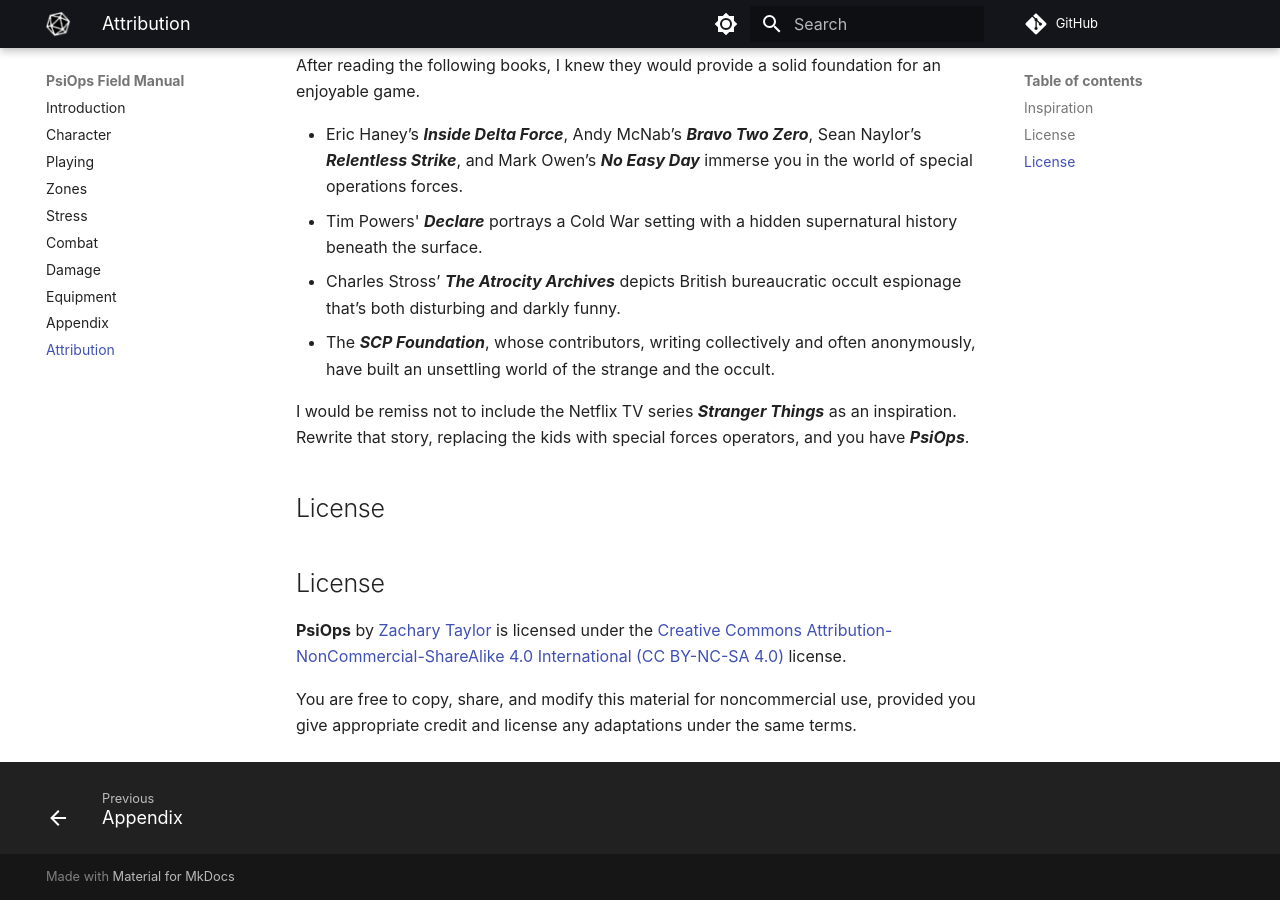
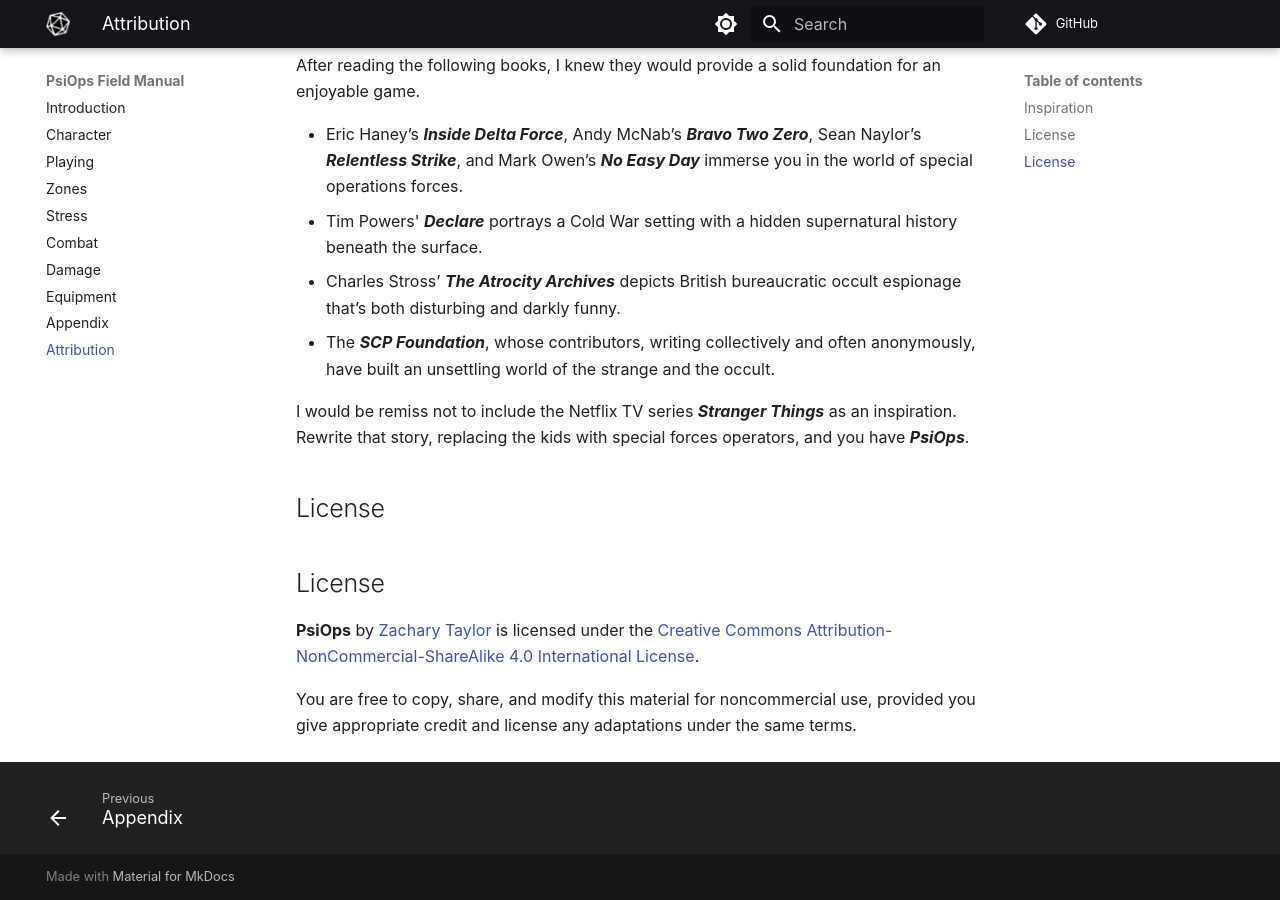
Before and after one commit to joemoose/psiops, an MkDocs documentation site: the page built from docs/attribution.md, in a window 1280 px wide and 900 px high, scrolled down 1001 px. Built offline with MkDocs 1.6.1 and Material for MkDocs 9.7.7, drawn with Linux system fonts in a browser that asks for light colours; plug-ins that fetch from the network failed and are left out; comment, search, counter and statistics services are not loaded.

Commit message:
Update attribution.md

```diff
--- a/docs/attribution.md
+++ b/docs/attribution.md
@@ -29,6 +29,6 @@
 
 ## License
 
-**PsiOps** by [Zachary Taylor](https://zacharytaylor.itch.io) is licensed under the [Creative Commons Attribution-NonCommercial-ShareAlike 4.0 International (CC BY-NC-SA 4.0)](https://creativecommons.org/licenses/by-nc-sa/4.0/) license.
+**PsiOps** by [Zachary Taylor](https://zacharytaylor.itch.io) is licensed under the [Creative Commons Attribution-NonCommercial-ShareAlike 4.0 International License](https://creativecommons.org/licenses/by-nc-sa/4.0/).
 
 You are free to copy, share, and modify this material for noncommercial use, provided you give appropriate credit and license any adaptations under the same terms.
```
